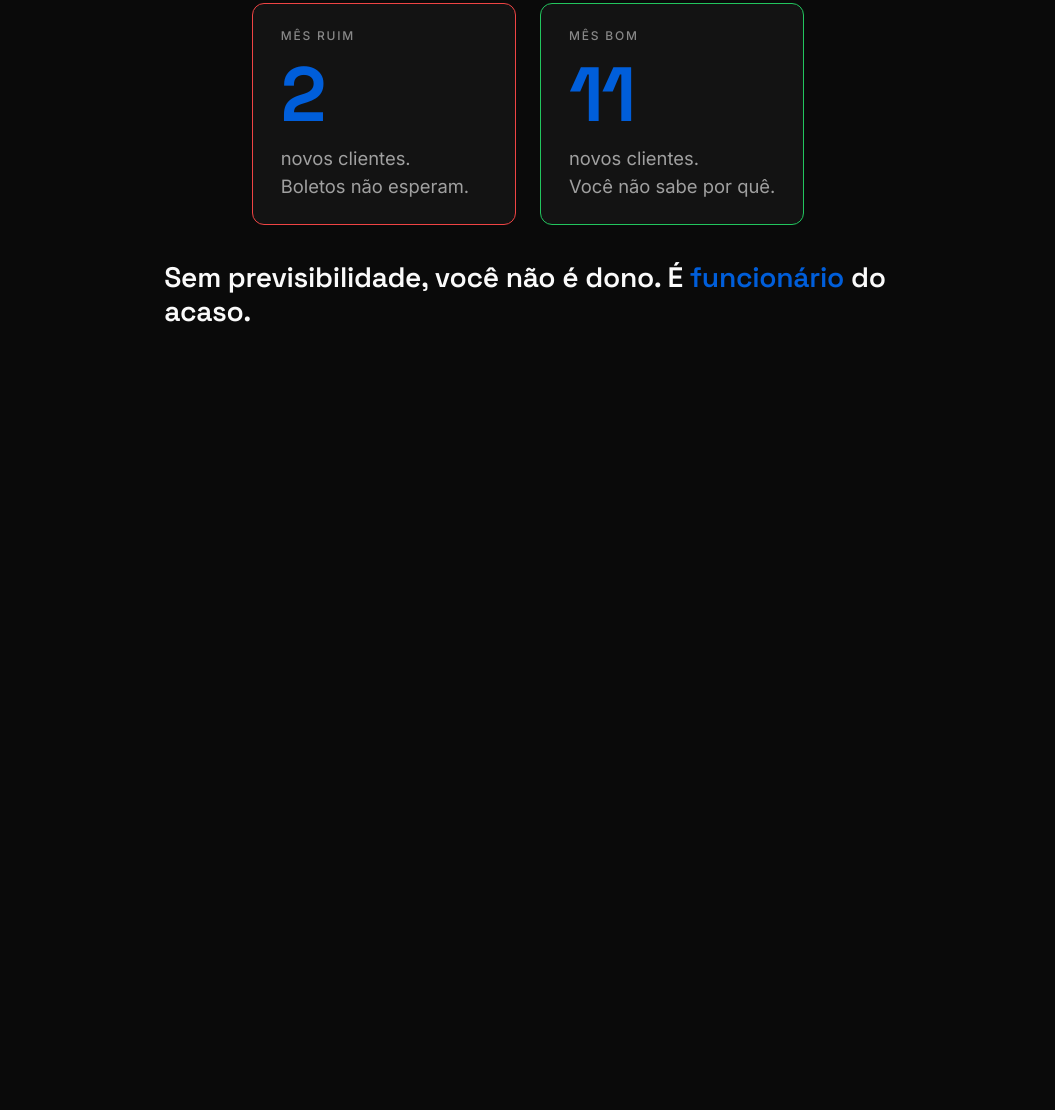
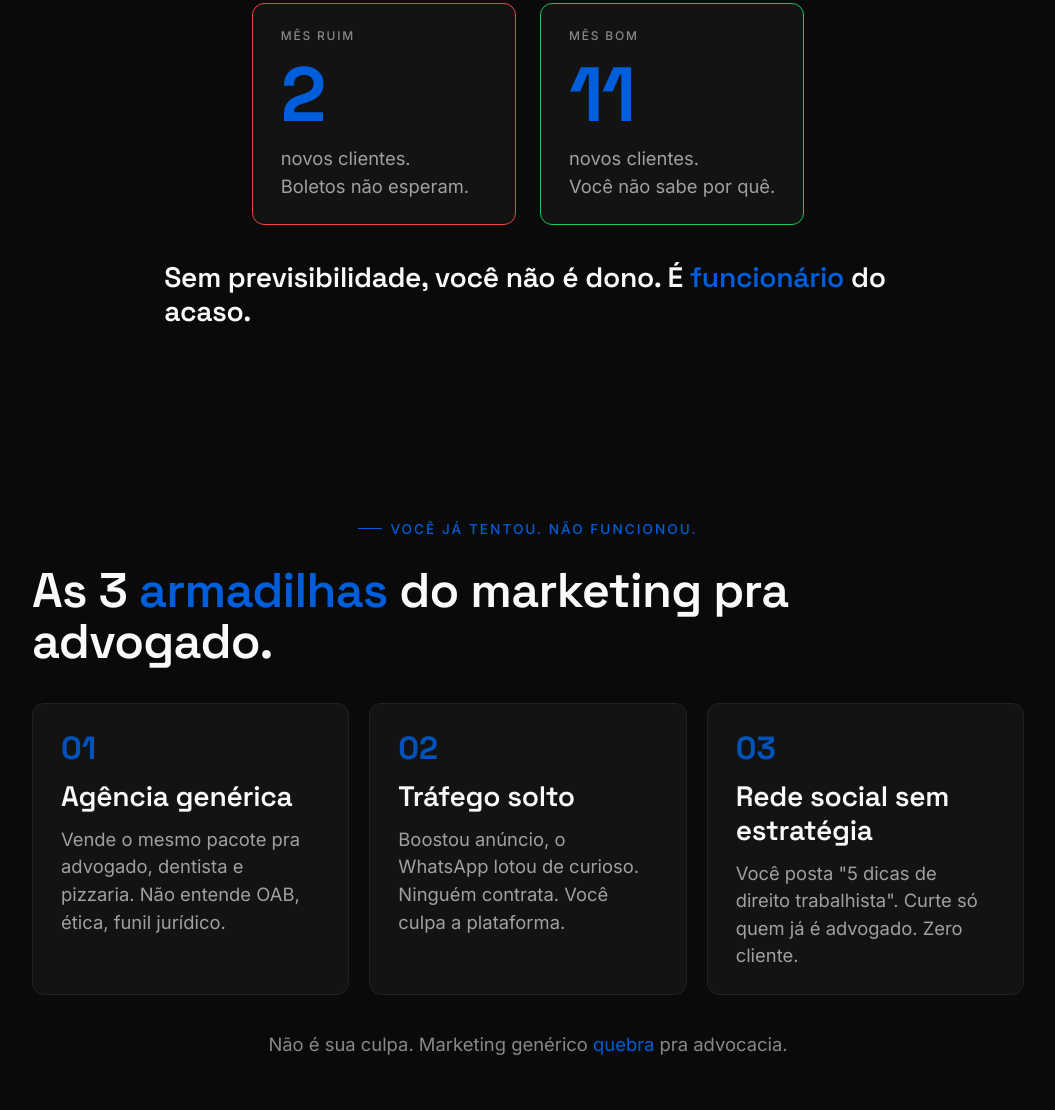
Before and after one commit to mttguerra/apresentacao-echo, a website built with Vite: page index.html in a window 1280 px wide. Shown: the part 2045-3155 px from the top of the page, without its empty margins (112-1167 px from the left). Before the commit the page ends 2470 px from the top, so only its background shows below. Built offline with nearby package versions, Linux system fonts and the light colour scheme; what reveal.js would draw is missing.

Commit message:
feat(b04): 3 armadilhas do marketing genérico

```diff
--- /dev/null
+++ b/src/blocks/b04-armadilhas.html
@@ -0,0 +1,30 @@
+<section data-block="b04" class="block block--b04">
+  <div class="eyebrow">Você já tentou. Não funcionou.</div>
+  <h2 class="t-title">
+    As 3 <span class="accent">armadilhas</span> do marketing pra advogado.
+  </h2>
+
+  <div class="b04-traps">
+    <div class="card b04-trap">
+      <div class="b04-trap-num">01</div>
+      <h3 class="t-microcopy">Agência genérica</h3>
+      <p class="t-body">Vende o mesmo pacote pra advogado, dentista e pizzaria. Não entende OAB, ética, funil jurídico.</p>
+    </div>
+
+    <div class="card b04-trap">
+      <div class="b04-trap-num">02</div>
+      <h3 class="t-microcopy">Tráfego solto</h3>
+      <p class="t-body">Boostou anúncio, o WhatsApp lotou de curioso. Ninguém contrata. Você culpa a plataforma.</p>
+    </div>
+
+    <div class="card b04-trap">
+      <div class="b04-trap-num">03</div>
+      <h3 class="t-microcopy">Rede social sem estratégia</h3>
+      <p class="t-body">Você posta "5 dicas de direito trabalhista". Curte só quem já é advogado. Zero cliente.</p>
+    </div>
+  </div>
+
+  <p class="t-body b04-note muted-strong">
+    Não é sua culpa. Marketing genérico <span class="accent">quebra</span> pra advocacia.
+  </p>
+</section>
--- /dev/null
+++ b/src/blocks/b04-armadilhas.js
@@ -0,0 +1,21 @@
+import gsap from 'gsap';
+import { registerBlock } from '../animations/timelines.js';
+import { EASE, DURATION } from '../animations/helpers.js';
+
+registerBlock('b04', {
+  onShow(section) {
+    const eyebrow = section.querySelector('.eyebrow');
+    const title = section.querySelector('.t-title');
+    const traps = section.querySelectorAll('.b04-trap');
+    const note = section.querySelector('.b04-note');
+
+    gsap.set([eyebrow, title, note], { opacity: 0, y: 20 });
+    gsap.set(traps, { opacity: 0, y: 30 });
+
+    const tl = gsap.timeline();
+    tl.to(eyebrow, { opacity: 1, y: 0, duration: DURATION.fast, ease: EASE.snappy });
+    tl.to(title, { opacity: 1, y: 0, duration: DURATION.base, ease: EASE.snappy }, '-=0.1');
+    tl.to(traps, { opacity: 1, y: 0, duration: DURATION.base, ease: EASE.explosive, stagger: 0.12 }, '-=0.15');
+    tl.to(note, { opacity: 1, y: 0, duration: DURATION.base, ease: EASE.snappy }, '+=0.15');
+  },
+});
--- a/src/main.js
+++ b/src/main.js
@@ -26,7 +26,7 @@ import './blocks/b00-capa.js';
 import './blocks/b01-framing.js';
 import './blocks/b02-mercado.js';
 import './blocks/b03-dor.js';
-// import './blocks/b04-armadilhas.js';
+import './blocks/b04-armadilhas.js';
 // import './blocks/b05-metodo.js';
 // import './blocks/b06-pilar1-oportunidades.js';
 // import './blocks/b07-pilar2-criativos.js';
--- a/src/styles/components.css
+++ b/src/styles/components.css
@@ -195,3 +195,16 @@
 .b03-month--bad { border-color: var(--danger); }
 .b03-month--good { border-color: var(--success); }
 .b03-punch { max-width: 40ch; margin-top: 0.5rem; }
+
+/* ============= b04 — Armadilhas ============= */
+.block--b04 { gap: 1.75rem; }
+.b04-traps { display: grid; grid-template-columns: repeat(3, 1fr); gap: 1.25rem; margin-top: 0.5rem; }
+.b04-trap { display: flex; flex-direction: column; gap: 0.75rem; }
+.b04-trap-num {
+  font-family: var(--font-display);
+  font-weight: 700;
+  font-size: 2rem;
+  color: var(--accent);
+  opacity: 0.85;
+}
+.b04-note { text-align: center; margin-top: 0.5rem; }
```
